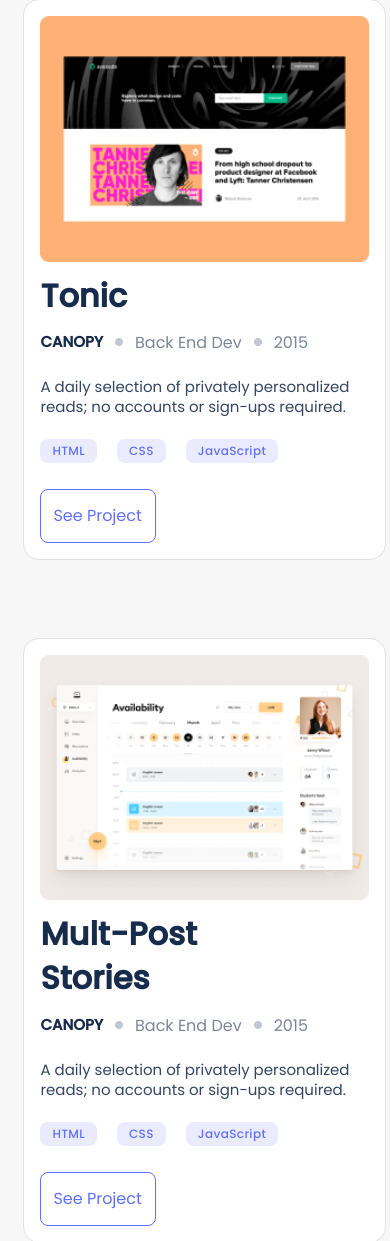
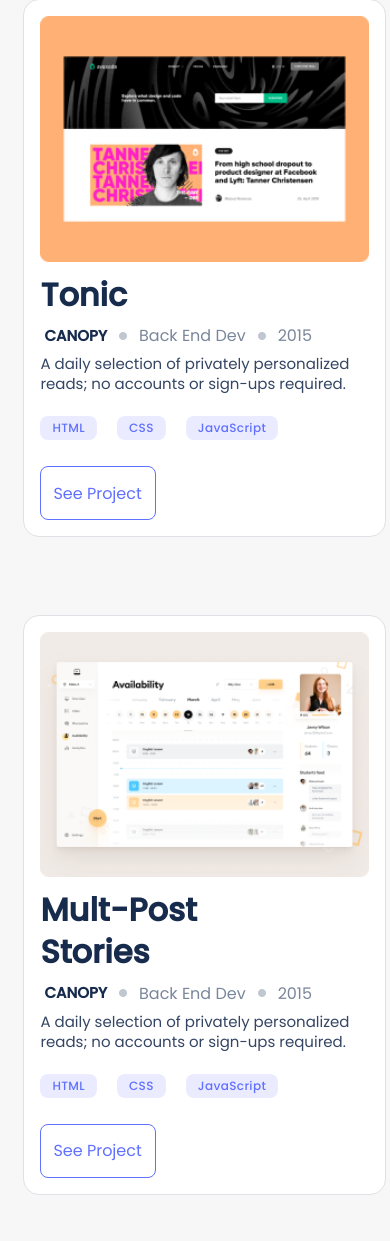
Before and after one commit to sheldonwafula/The-portfolio, a website: page index.html in a window 390 px wide. Shown: the part 783-2024 px from the top of the page. Drawn offline with Linux system fonts and the light colour scheme.

```diff
--- a/style.css
+++ b/style.css
@@ -109,7 +109,7 @@
     height: 100%;
     grid-template-columns: 1fr;
     row-gap: 1.5rem;
-    padding: 10% 6% 10% 6%;
+    padding: 10% 6%;
   }
 
   .card-section {
@@ -130,7 +130,7 @@
     font-style: normal;
     font-weight: 700;
     font-size: 32px;
-    line-height: 44px;
+    line-height: 2.6rem;
     margin: 12px 16px 0 16px;
     display: flex;
     text-align: left;
@@ -140,12 +140,8 @@
 
   .canopy {
     display: flex;
-    justify-content: flex-start;
-    padding-right: 1.5%;
-    margin-block-start: 0.4rem;
-    margin-block-end: 1rem;
-    padding-inline-start: 0;
-    margin-left: 10px;
+    margin-top: 2px;
+    margin-left: 14px;
   }
 
   .card-section .cano {
@@ -325,7 +321,6 @@
   .js-section li {
     display: flex;
     align-items: center;
-    width: 19rem;
     height: 4.17rem;
     list-style: none;
     margin: 10px 0;
```
